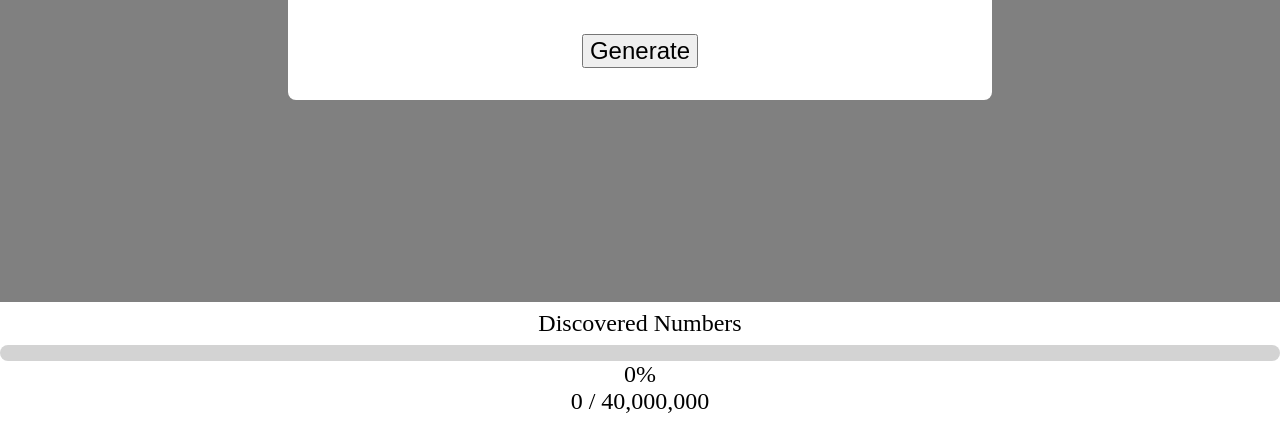
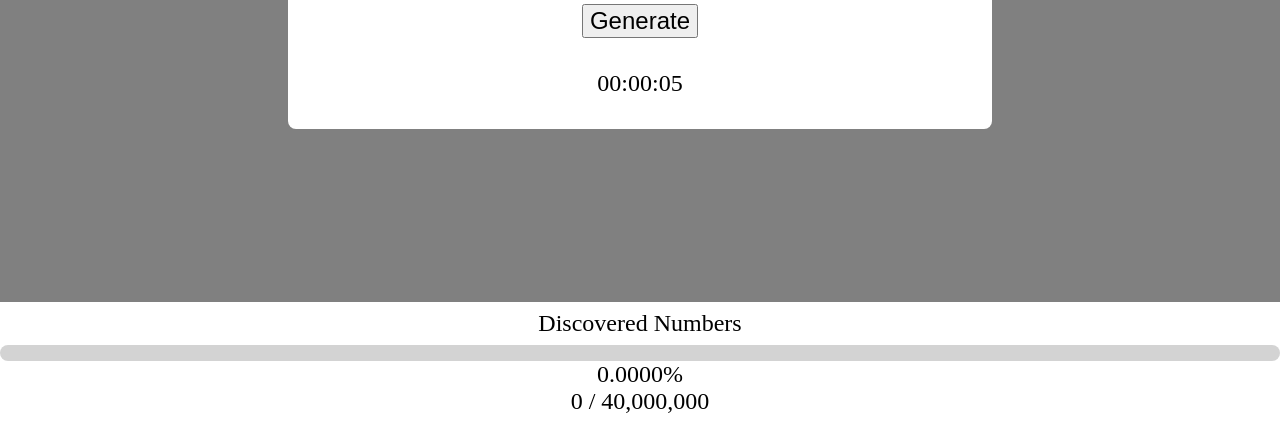
Before and after one commit to samjwebster/rng, a plain HTML site: page index.html in a window 1280 px wide. Shown: the part 377-800 px from the top of the page. Drawn offline with Linux system fonts and the light colour scheme.

Commit message:
added progress saving and timer

```diff
--- a/index.html
+++ b/index.html
@@ -18,6 +18,8 @@
         <div style="display: flex; flex-direction: column; align-items: center; margin: 4vh; padding: 4vh; background-color: white; border-radius: 1vh; width: 50%;">
             <div id="random_number" style="font-size: 8vh">...</div>
             <button id="generate_button" onclick="gen_random_number()" style="font-size: 3vh; margin-top: 4vh;">Generate</button>
+
+            <div id="timer" style="font-size: 3vh; margin-top: 4vh;"></div>
         </div>
 
 
--- a/script.js
+++ b/script.js
@@ -1,7 +1,52 @@
-let numberDisplay = document.getElementById("random_number");
-let knownNumbers = new Set();
+let knownNumbers, timer;
+let max_number = 40000000;
 
-let max_number = 40000000;
+onload = function() {
+    loadProgress();
+    update_progress_bar();
+    updateTimerDisplay();
+    startTimer();
+}
+
+function saveProgress() {
+    let gameData = {
+        knownNumbers: Array.from(knownNumbers), // Convert the set to an array
+        timer: timer,
+        lastSave: Date.now()
+    };
+    localStorage.setItem("gameData", JSON.stringify(gameData));
+}
+
+function loadProgress() {
+    let savedData = localStorage.getItem("gameData");
+    if (savedData) {
+        let gameData = JSON.parse(savedData);
+        knownNumbers = new Set(gameData.knownNumbers);
+        timer = gameData.timer;
+        update_progress_bar();
+    } else {
+        console.log("no saved data, starting fresh");
+        knownNumbers = new Set();
+        timer = 0;
+    }
+}
+
+// Timer functions
+function updateTimerDisplay() {
+    let date = new Date(null);
+    date.setSeconds(timer);
+    let timerDisplay = document.getElementById("timer");
+    timerDisplay.innerHTML = date.toISOString().slice(11, 19);
+}
+
+function startTimer() {
+    // Every second, save the progress and update the timer visual
+    timerFunc = setInterval(function() {
+        timer += 1;
+        saveProgress();
+        updateTimerDisplay();
+    }, 1000);
+}
 
 function gen_random_number() {
     // Generate a random number between 1 and 40 million
```
